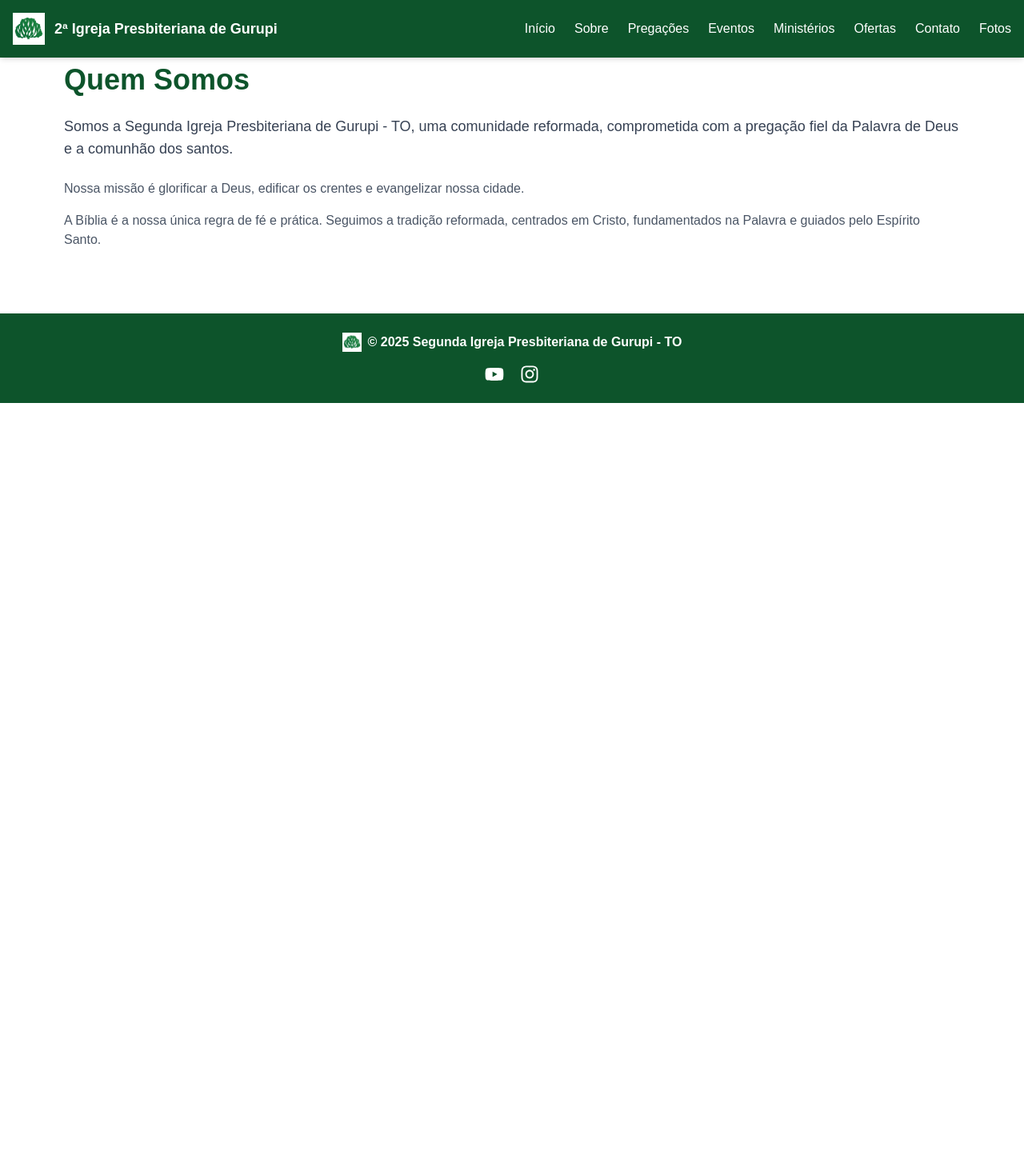
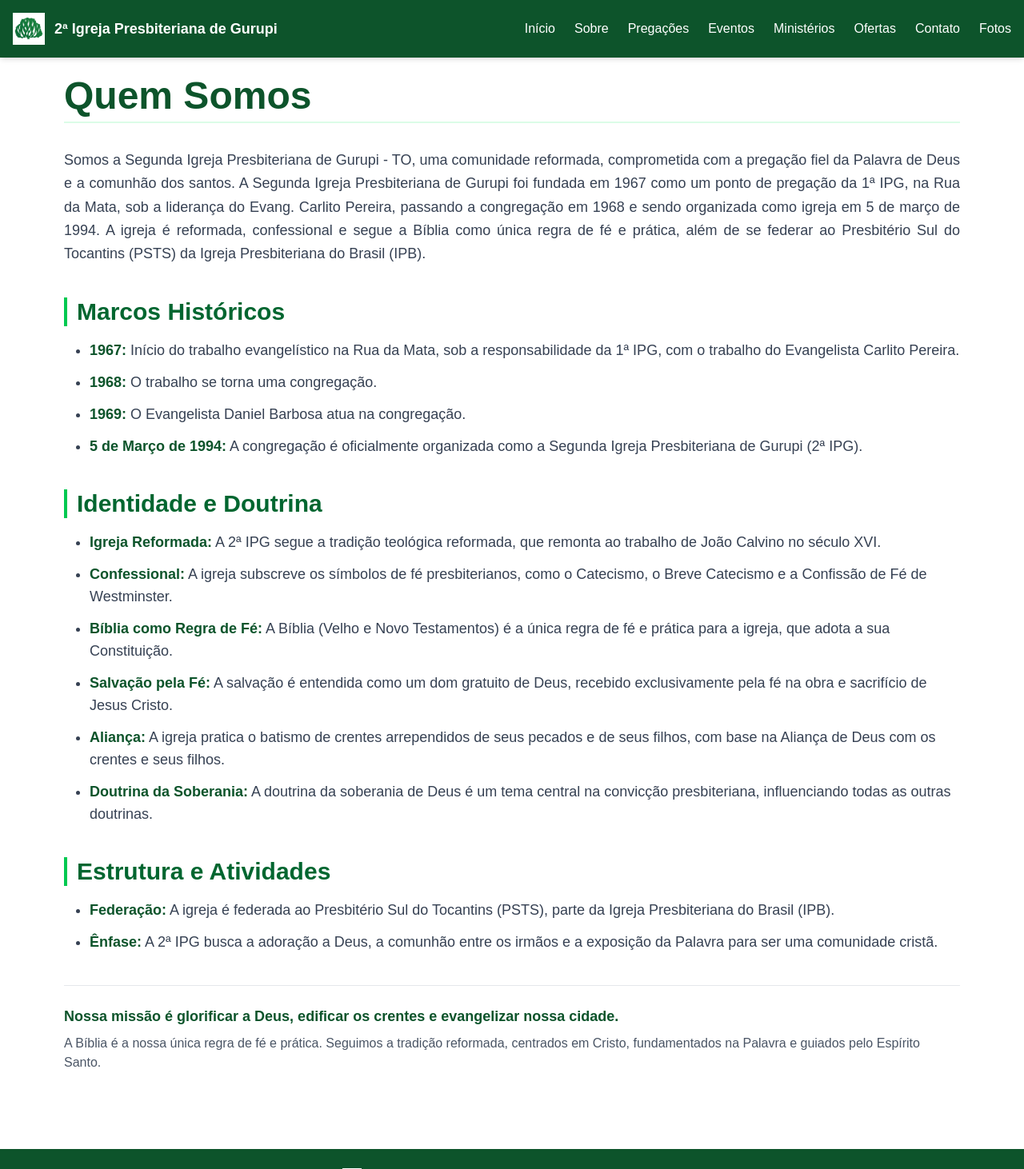
Before and after one commit to Remmylle/2ipbgurupi, a Next.js app: page /sobre in a window 1280 px wide. Shown: the top 1462 px of the page at 80% size. Before the commit the page ends 800 px from the top, so only its background shows below. Built offline with nearby package versions, Linux system fonts and the light colour scheme.

Commit message:
alteração na pagina sobre, quem somos

```diff
--- a/src/app/eventos/page.tsx
+++ b/src/app/eventos/page.tsx
@@ -7,12 +7,17 @@ export default function EventosPage() {
         <div className="bg-white p-6 rounded-2xl shadow-lg">
           <h4 className="text-2xl font-semibold text-green-900">Culto de Domingo</h4>
           <p className="text-gray-600">Escola Biblica Dominial domingo às 09h</p>
-          <p className="text-gray-600">Culto Evangelistico às 19h</p>
+          <p className="text-gray-600">Culto Solene às 19h</p>
         </div>
 
         <div className="bg-white p-6 rounded-2xl shadow-lg">
           <h4 className="text-2xl font-semibold text-green-900">Estudo Bíblico</h4>
           <p className="text-gray-600">Quartas às 19:30h</p>
+        </div>
+
+        <div className="bg-white p-6 rounded-2xl shadow-lg">
+          <h4 className="text-2xl font-semibold text-green-900">Culto nos Lares</h4>
+          <p className="text-gray-600">Sexta às 19:00h</p>
         </div>
 
         <div className="bg-white p-6 rounded-2xl shadow-lg">
--- a/src/app/sobre/page.tsx
+++ b/src/app/sobre/page.tsx
@@ -1,18 +1,107 @@
 export default function SobrePage() {
   return (
-    <section className="py-20 max-w-6xl mx-auto px-4">
-      <h1 className="text-4xl font-bold text-green-900 mb-6">Quem Somos</h1>
-      <p className="text-lg text-gray-700 mb-6">
+    // py-24 é para descer o conteúdo abaixo do Navbar fixo
+    <section className="py-24 max-w-6xl mx-auto px-4">
+
+      {/* TÍTULO PRINCIPAL: QUEM SOMOS (Tamanho maior - text-4xl) */}
+      <h1 className="text-5xl font-extrabold text-green-900 mb-8 border-b-2 border-green-100 pb-2">
+        Quem Somos
+      </h1>
+
+      {/* PARÁGRAFO DE INTRODUÇÃO */}
+      <p className="text-lg text-gray-700 mb-8 text-justify leading-relaxed">
         Somos a Segunda Igreja Presbiteriana de Gurupi - TO, uma comunidade reformada,
         comprometida com a pregação fiel da Palavra de Deus e a comunhão dos santos.
+        A Segunda Igreja Presbiteriana de Gurupi foi fundada em 1967 como um ponto de pregação da 1ª IPG,
+        na Rua da Mata, sob a liderança do Evang. Carlito Pereira,
+        passando a congregação em 1968 e sendo organizada como igreja em 5 de março de 1994.
+        A igreja é reformada, confessional e segue a Bíblia como única regra de fé e prática,
+        além de se federar ao Presbitério Sul do Tocantins (PSTS) da Igreja Presbiteriana do Brasil (IPB).
       </p>
-      <p className="text-gray-600 mb-4">
-        Nossa missão é glorificar a Deus, edificar os crentes e evangelizar nossa cidade.
-      </p>
-      <p className="text-gray-600">
-        A Bíblia é a nossa única regra de fé e prática. Seguimos a tradição reformada,
-        centrados em Cristo, fundamentados na Palavra e guiados pelo Espírito Santo.
-      </p>
+
+      {/* ---------------------------------------------------------------- */}
+      {/* SEÇÃO 1: MARCOS HISTÓRICOS */}
+      {/* ---------------------------------------------------------------- */}
+      {/* SUBTÍTULO: (Tamanho menor que o H1 - text-3xl) */}
+      <h2 className="text-3xl font-bold text-green-800 mt-10 mb-4 border-l-4 border-green-500 pl-3">
+        Marcos Históricos
+      </h2>
+
+      {/* LISTA DE MARCOS */}
+      <ul className="list-disc pl-8 text-lg text-gray-700 space-y-3">
+        <li>
+          <span className="font-semibold text-green-900">1967:</span> Início do trabalho evangelístico na Rua da Mata, sob a responsabilidade da 1ª IPG, com o trabalho do Evangelista Carlito Pereira.
+        </li>
+        <li>
+          <span className="font-semibold text-green-900">1968:</span> O trabalho se torna uma congregação.
+        </li>
+        <li>
+          <span className="font-semibold text-green-900">1969:</span> O Evangelista Daniel Barbosa atua na congregação.
+        </li>
+        <li>
+          <span className="font-semibold text-green-900">5 de Março de 1994:</span> A congregação é oficialmente organizada como a Segunda Igreja Presbiteriana de Gurupi (2ª IPG).
+        </li>
+      </ul>
+
+      {/* ---------------------------------------------------------------- */}
+      {/* SEÇÃO 2: IDENTIDADE E DOUTRINA */}
+      {/* ---------------------------------------------------------------- */}
+      <h2 className="text-3xl font-bold text-green-800 mt-10 mb-4 border-l-4 border-green-500 pl-3">
+        Identidade e Doutrina
+      </h2>
+
+      {/* LISTA DE TÓPICOS DOUTRINÁRIOS */}
+      <ul className="list-disc pl-8 text-lg text-gray-700 space-y-3">
+        <li>
+          <span className="font-semibold text-green-900">Igreja Reformada:</span> A 2ª IPG segue a tradição teológica reformada, que remonta ao trabalho de João Calvino no século XVI.
+        </li>
+        <li>
+          <span className="font-semibold text-green-900">Confessional:</span> A igreja subscreve os símbolos de fé presbiterianos, como o Catecismo, o Breve Catecismo e a Confissão de Fé de Westminster.
+        </li>
+        <li>
+          <span className="font-semibold text-green-900">Bíblia como Regra de Fé:</span> A Bíblia (Velho e Novo Testamentos) é a única regra de fé e prática para a igreja, que adota a sua Constituição.
+        </li>
+        <li>
+          <span className="font-semibold text-green-900">Salvação pela Fé:</span> A salvação é entendida como um dom gratuito de Deus, recebido exclusivamente pela fé na obra e sacrifício de Jesus Cristo.
+        </li>
+        <li>
+          <span className="font-semibold text-green-900">Aliança:</span> A igreja pratica o batismo de crentes arrependidos de seus pecados e de seus filhos, com base na Aliança de Deus com os crentes e seus filhos.
+        </li>
+        <li>
+          <span className="font-semibold text-green-900">Doutrina da Soberania:</span> A doutrina da soberania de Deus é um tema central na convicção presbiteriana, influenciando todas as outras doutrinas.
+        </li>
+      </ul>
+
+      {/* ---------------------------------------------------------------- */}
+      {/* SEÇÃO 3: ESTRUTURA E ATIVIDADES */}
+      {/* ---------------------------------------------------------------- */}
+      <h2 className="text-3xl font-bold text-green-800 mt-10 mb-4 border-l-4 border-green-500 pl-3">
+        Estrutura e Atividades
+      </h2>
+
+      {/* LISTA DE ESTRUTURA */}
+      <ul className="list-disc pl-8 text-lg text-gray-700 space-y-3">
+        <li>
+          <span className="font-semibold text-green-900">Federação:</span> A igreja é federada ao Presbitério Sul do Tocantins (PSTS), parte da Igreja Presbiteriana do Brasil (IPB).
+        </li>
+        <li>
+          <span className="font-semibold text-green-900">Ênfase:</span> A 2ª IPG busca a adoração a Deus, a comunhão entre os irmãos e a exposição da Palavra para ser uma comunidade cristã.
+        </li>
+      </ul>
+
+      {/* ---------------------------------------------------------------- */}
+      {/* MISSÃO E VISÃO (Mantendo o estilo original) */}
+      {/* ---------------------------------------------------------------- */}
+      <div className="mt-10 pt-6 border-t border-gray-200">
+        <p className="text-lg text-green-900 font-semibold mb-2">
+          Nossa missão é glorificar a Deus, edificar os crentes e evangelizar nossa cidade.
+        </p>
+        <p className="text-md text-gray-600">
+          A Bíblia é a nossa única regra de fé e prática. Seguimos a tradição reformada,
+          centrados em Cristo, fundamentados na Palavra e guiados pelo Espírito Santo.
+        </p>
+      </div>
+
     </section>
   )
 }
```
